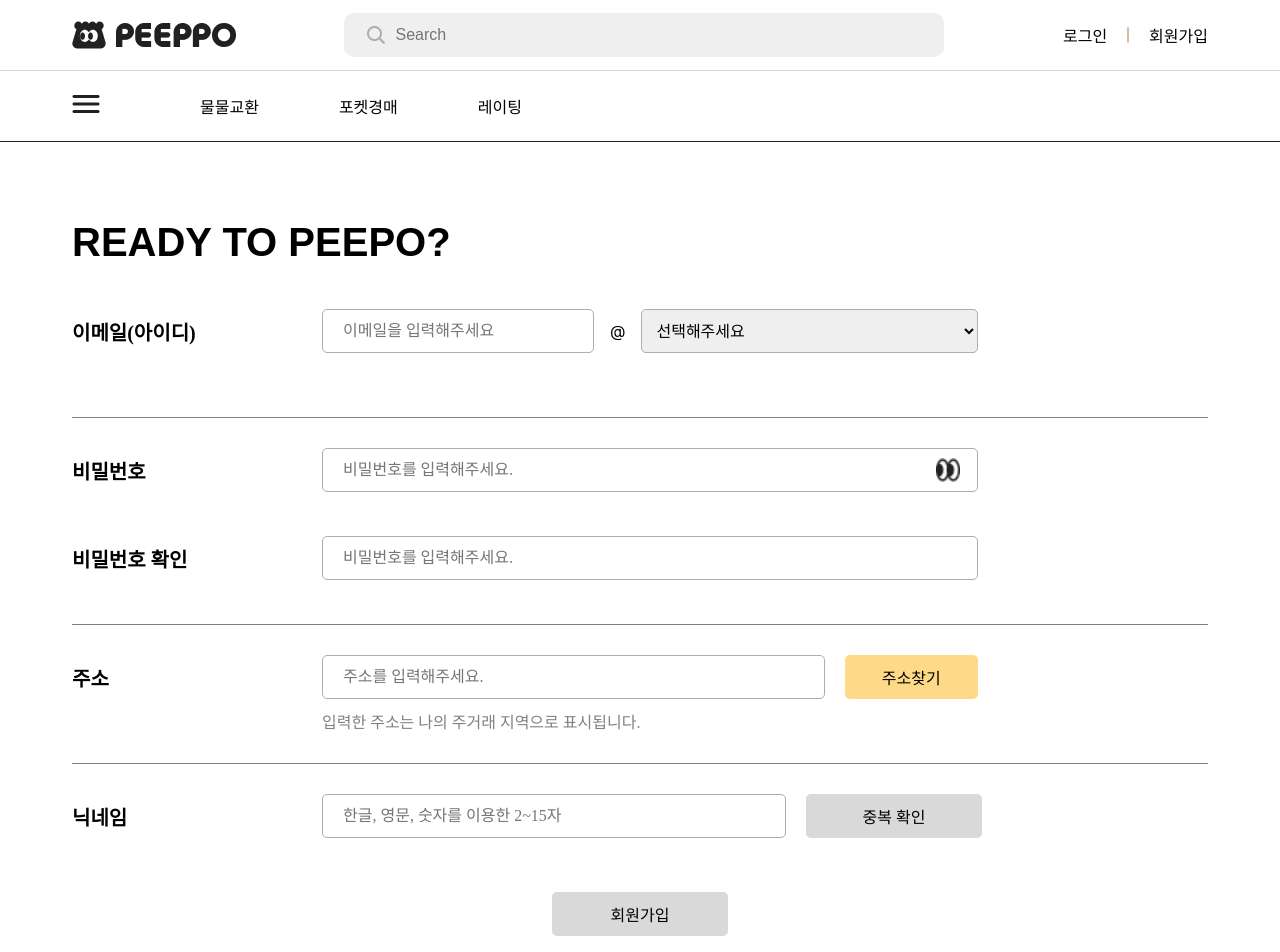
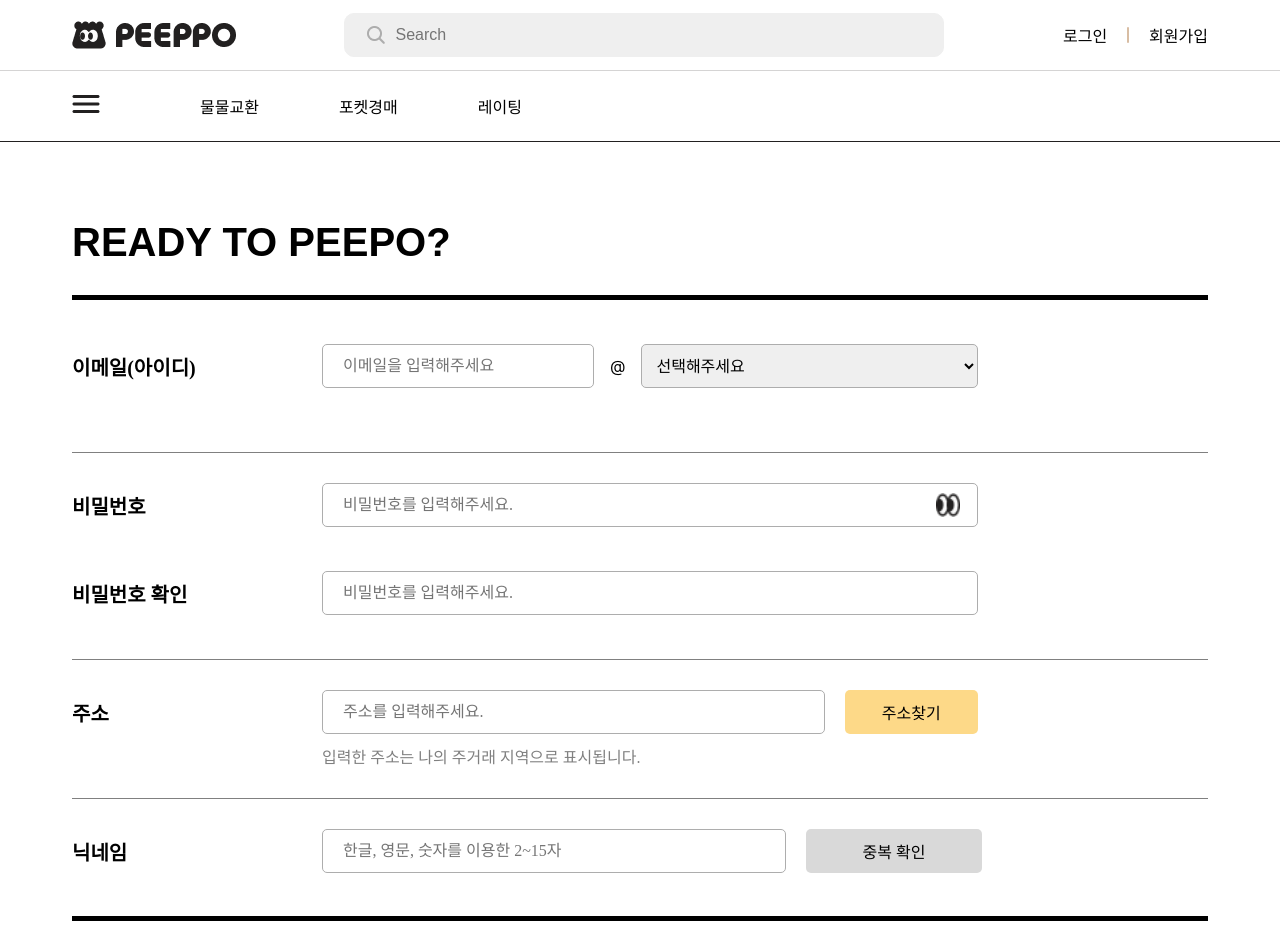
Before and after one commit to ffinal4/front-end, a React (Create React App) app: page /signup in a window 1280 px wide. Shown: the top 952 px of the page. Built offline with nearby package versions, Linux system fonts and the light colour scheme; no server answers; a web font is replaced by a local one.

Commit message:
PEEP-42 <Fixed : 회원가입 form 태그 수정완료>

```diff
--- a/src/pages/SignupPage.tsx
+++ b/src/pages/SignupPage.tsx
@@ -72,6 +72,7 @@ const SignupPage = () => {
       <TitleContainer>
         <Title>READY TO PEEPO?</Title>
       </TitleContainer>
+      <SignUpContainer>
         <EmailContainer>
           <Label>이메일(아이디)</Label>
           <EmailInputContainer>
@@ -205,6 +206,7 @@ const SignupPage = () => {
           </StBasicButton>
         </NickNameContainer>
         <ValidateMessage>{errors?.nickname?.message}</ValidateMessage>
+      </SignUpContainer>
       <AssignButtonContainer>
         <StBasicButton buttonColor="#D9D9D9" onClick={signupOnclick}>
           회원가입
@@ -228,8 +230,7 @@ const Title = styled.div`
   font-weight: 800;
   margin-bottom: 30px;
 `;
-const SignUpForm = styled.form`
-  /* border: 5px solid yellow; */
+const SignUpContainer = styled.div`
   border-top: 5px solid black;
   border-bottom: 5px solid black;
   max-width: 1136px;
@@ -401,7 +402,7 @@ const AssignButtonContainer = styled.div`
   display: flex;
   justify-content: center;
   /* border: 1px solid red; */
-  padding: 20px 0px 20px 0px;
+  margin-top: 40px;
 `;
 
 export default SignupPage;
```
Lines whose indentation alone changed are shown as unchanged.
